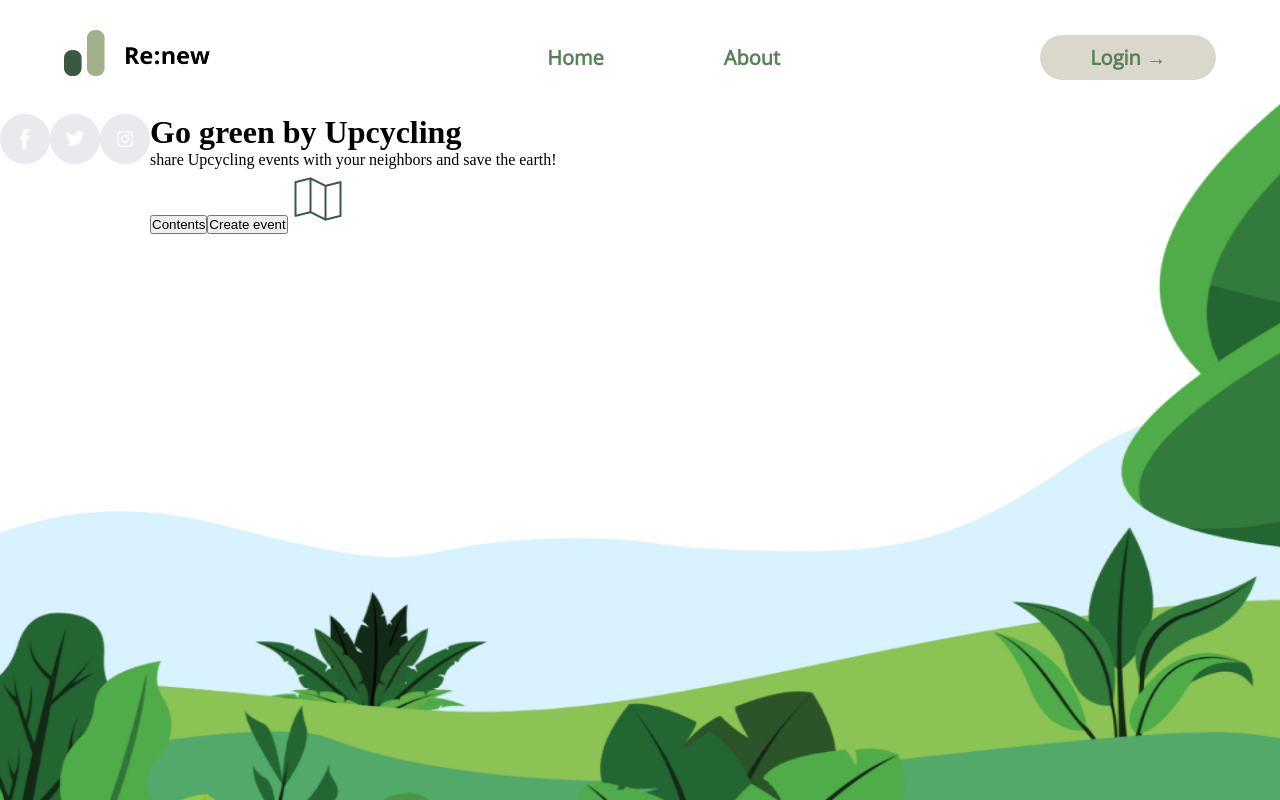
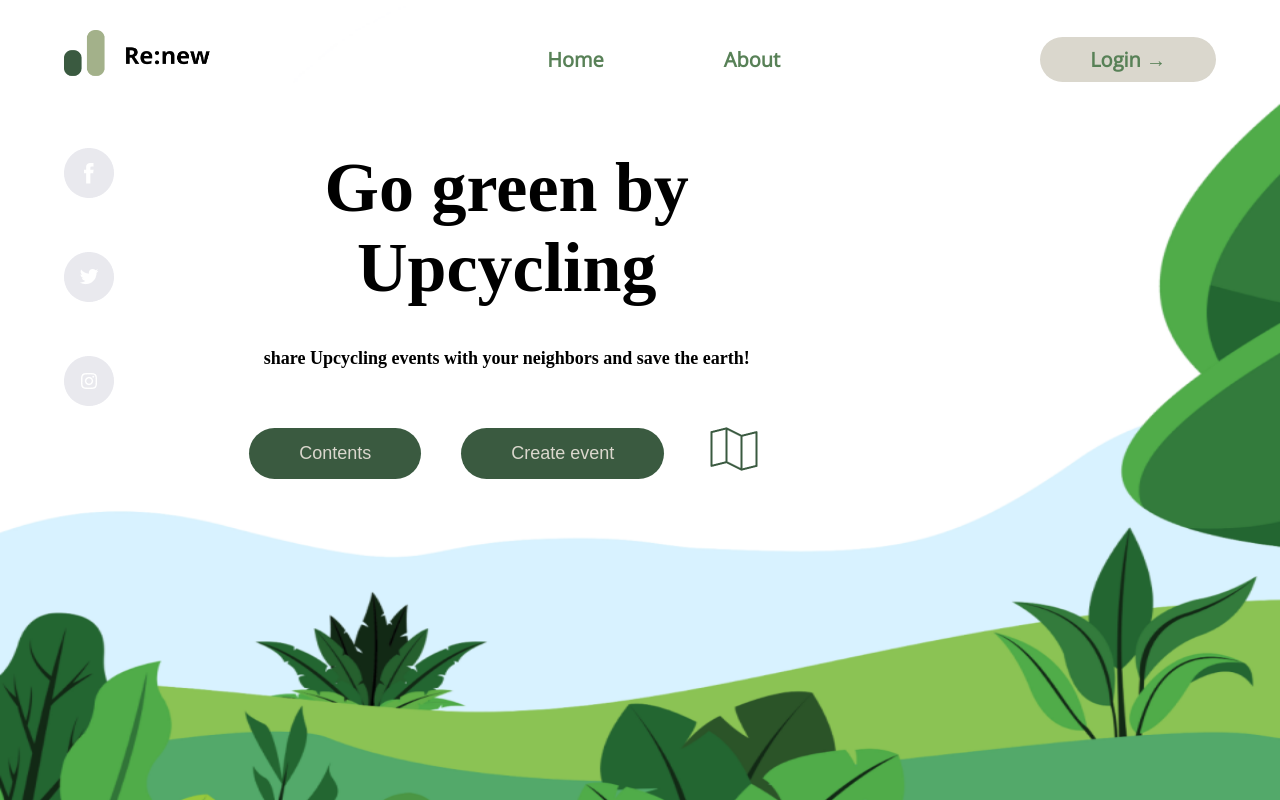
Before and after one commit to Chanran33/2021-Renew-Front, a React (Create React App) app: page / in a window 1280 px wide. Built offline with nearby package versions, Linux system fonts and the light colour scheme.

Commit message:
수정된거 반영 후 올림

```diff
--- a/src/App.js
+++ b/src/App.js
@@ -2,15 +2,16 @@ import React from 'react';
 import { Route, Link } from 'react-router-dom';
 import Home from './Pages/Home';
 import SignIn from './Pages/SignIn';
-import SignUp from './Pages/SignUp';
 import About from './Pages/About';
+import CreateEvent from './Pages/CreateEvent';
 import './Styles/App.css';
+
 
 const App = () => {
   return (
     <div>
       <div class="header">
-        <img class="logo" src="image/home_logo2.png" alt="logo"/>
+        <Link class="logo_link" to="/"><img class="logo" src="image/home_logo2.png" alt="logo"/></Link>
         <nav>
           <ul class="nav_links">
             <li class="li"><Link class="link" to="/">Home</Link></li>
@@ -24,7 +25,7 @@ const App = () => {
         <Route path="/" component={Home} exact={true} />
         <Route path="/about" component={About} />
         <Route path="/signin" component={SignIn} />
-        <Route path="/signup" component={SignUp} />
+        <Route path="/createEvent" component={CreateEvent} />
       </div>
     </div>
   );
--- a/src/Pages/Home.js
+++ b/src/Pages/Home.js
@@ -1,22 +1,23 @@
 import React from 'react';
+import { Link} from 'react-router-dom';
 import '../Styles/Home.css';
 
 const Home = () => {
     return (
         <div class="Home_body">
             <div class="social">
-                <img src="image/facebook_logo.png" alt="facebook_logo" />
-                <img src="image/twitter_logo.png" alt="twitter_logo" />
+                <img src="image/facebook_logo.png" alt="facebook_logo" /><br />
+                <img src="image/twitter_logo.png" alt="twitter_logo" /><br />
                 <img src="image/instagram_logo.png" alt="instagram_logo" />
             </div>
 
             <div class="welcome">
-                <h1>Go green by Upcycling</h1>
+                <h1>Go green by<br/> Upcycling</h1>
                 <p>share Upcycling events with your neighbors and save the earth!</p>
-                <div>
-                    <button>Contents</button>
-                    <button>Create event</button>
-                    <img src="image/MapTrifold.png" alt="map"/>
+                <div class="welcome_buttons">
+                    <Link to="/"><button>Contents</button></Link>
+                    <Link to="/createevent"><button>Create event</button></Link>
+                    <Link to="/"><img src="image/MapTrifold.png" alt="map"/></Link>
                 </div>
             </div>
         </div>
--- a/src/Styles/App.css
+++ b/src/Styles/App.css
@@ -14,10 +14,13 @@ body{
     background-attachment: fixed;
 }
 
-.logo{
+.logo_link .logo{
     width: 160px;
     height: auto;
     cursor: pointer;
+}
+
+.logo_link{
     margin-right: auto;
 }
 
--- a/src/Styles/Home.css
+++ b/src/Styles/Home.css
@@ -4,10 +4,65 @@
     content: '';
 }
 
+.Home_body{
+    padding: 30px 5%;
+}
+
 .Home_body .social{
     float:left;
+    padding-right:10%;
+}
+
+.social img{
+    padding-bottom: 50px;
+    cursor: pointer;
 }
 
 .Home_body .welcome{
     float: left;
 }
+
+.welcome h1{
+    font-size: 70px;
+    padding-bottom: 40px;
+    text-align: center;
+}
+
+.welcome p{
+    font-size: 18px;
+    font-weight: bold;
+    text-align: center;
+    margin-bottom: 30px;
+}
+
+.welcome_buttons{
+    text-align: center;
+}
+
+.welcome_buttons button img{
+    display: inline-block;
+}
+
+.welcome_buttons button{
+    padding: 15px 50px;
+    background-color: #3A5A40;
+    border: none;
+    border-radius: 50px;
+    cursor: pointer;
+    transition: all 0.3s ease 0s;
+    margin: 0px 20px;
+    font-size: 18px;
+    color: #DAD7CD;
+}
+
+.header button:hover{
+    background-color: #344E41;
+    color: #3A5A40;
+}
+
+.welcome_buttons img{
+    position: relative;
+    bottom: -20px;
+    margin: 0px 20px;
+    cursor: pointer;
+}
```
Also changed, not shown: 1 other file (tests, documents, lock files or other folders).
